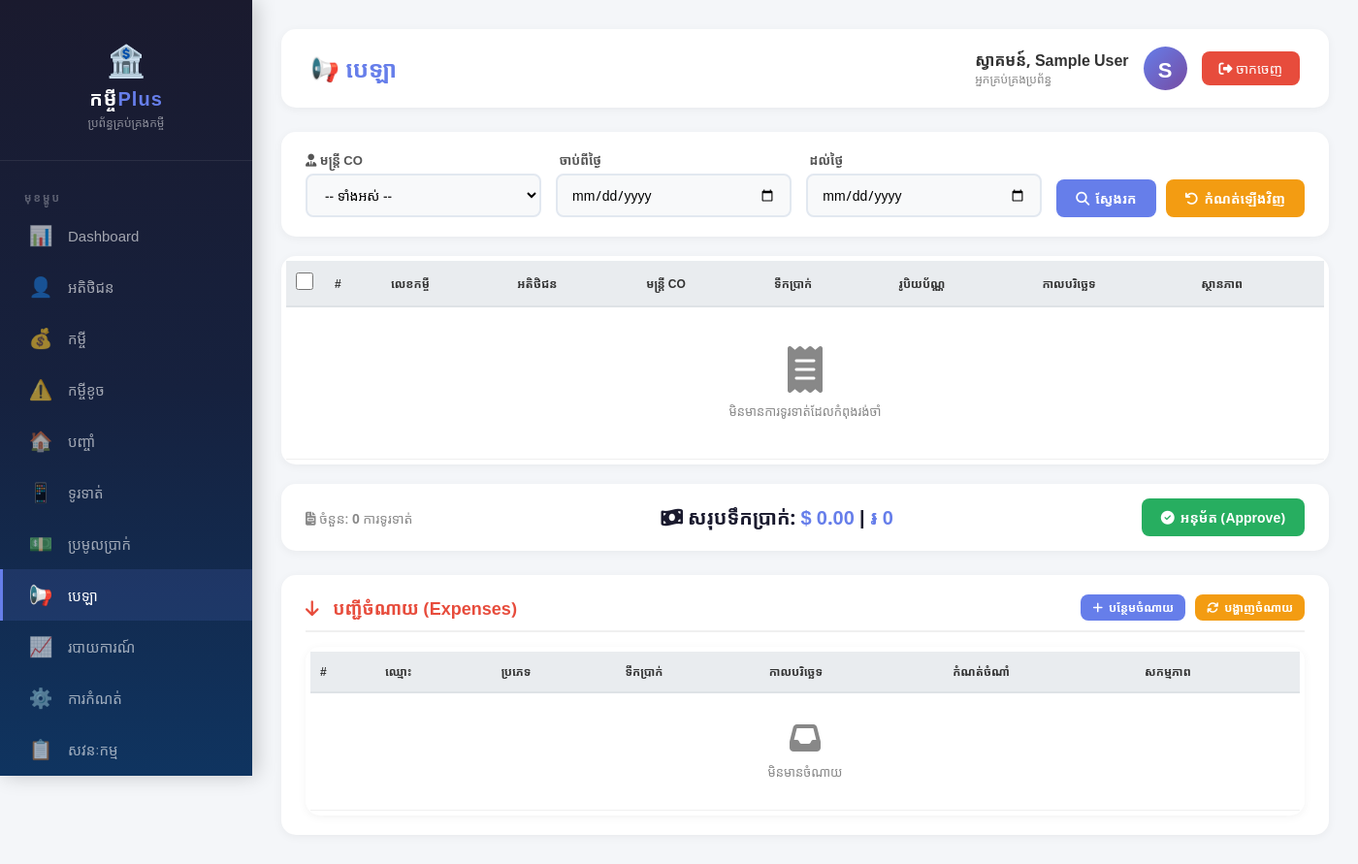
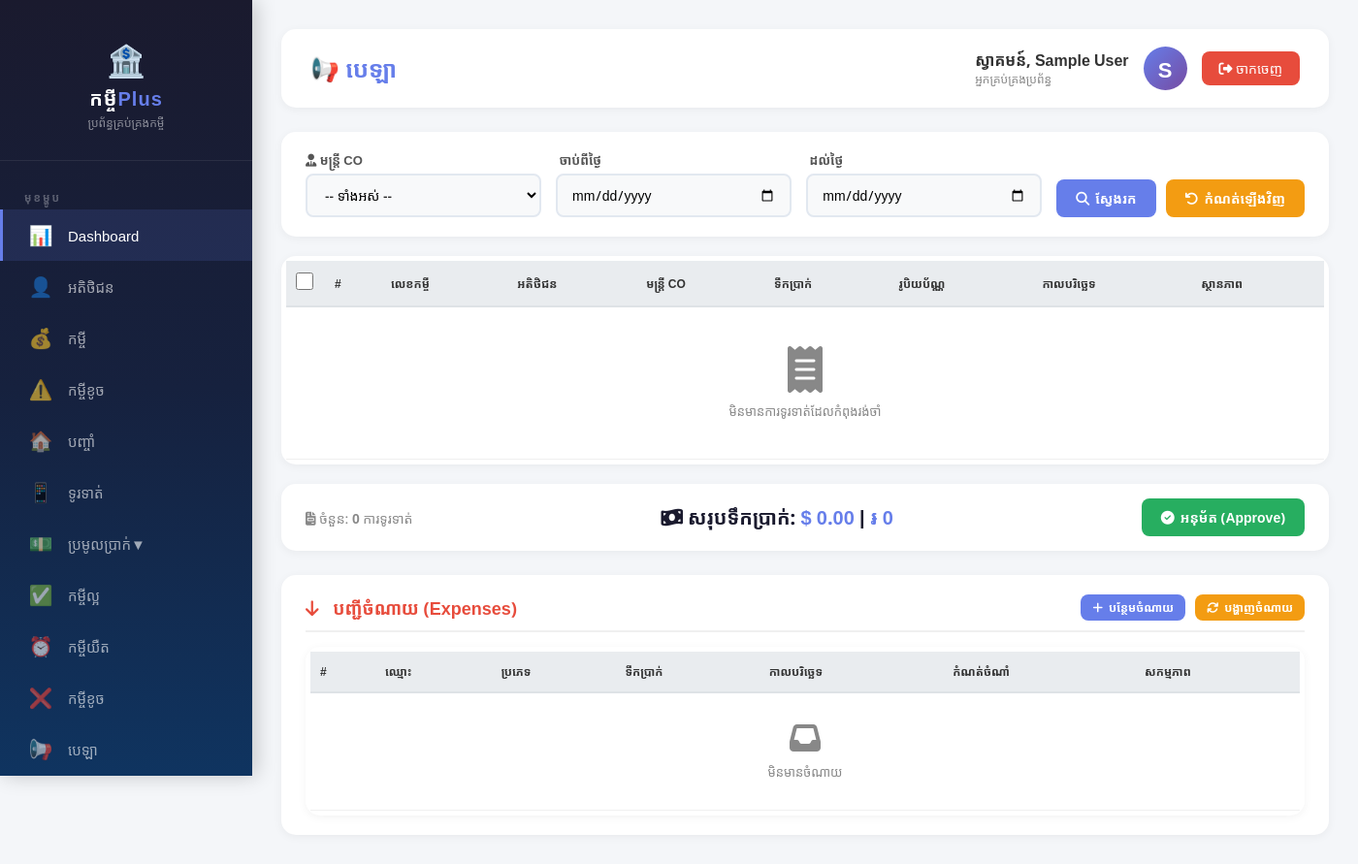
Before and after one commit to rithvannita5/loan, a Flask app: page /disbursement in a window 1400 px wide. Shown: the whole page at 97% size. Run offline with Flask 3, Linux system fonts and the light colour scheme; the visitor is signed in with stand-in values (Sample User, id 1); data that the repository does not hold is empty.

Commit message:
Update sidebar menu items and structure

```diff
--- a/templates/disbursement.html
+++ b/templates/disbursement.html
@@ -331,17 +331,16 @@
 </head>
 <body>
 
-    <!-- ===== SIDEBAR ===== -->
+   <!-- ===== SIDEBAR ===== -->
     <nav class="sidebar">
         <div class="sidebar-brand">
             <span class="logo">🏦</span>
             <h2>កម្ចី<span>Plus</span></h2>
             <p>ប្រព័ន្ធគ្រប់គ្រងកម្ចី</p>
         </div>
-
         <div class="menu-label">មុខម្ហូប</div>
 
-        <a href="/dashboard" class="menu-item">
+        <a href="/dashboard" class="menu-item active">
             <span class="icon">📊</span>
             <span>Dashboard</span>
         </a>
@@ -371,12 +370,28 @@
             <span>ទូរទាត់</span>
         </a>
 
-        <a href="/collection" class="menu-item">
+        <!-- ===== COLLECTION WITH SUBMENU ===== -->
+        <div class="menu-item" onclick="toggleCollectionSubmenu(event)">
             <span class="icon">💵</span>
             <span>ប្រមូលប្រាក់</span>
-        </a>
+            <span class="arrow" id="collectionArrow">▼</span>
+        </div>
+        <div class="submenu-container" id="collectionSubmenu">
+            <a href="/collection_good" class="menu-item submenu-item">
+                <span class="icon">✅</span>
+                <span>កម្ចីល្អ</span>
+            </a>
+            <a href="/collection_late" class="menu-item submenu-item">
+                <span class="icon">⏰</span>
+                <span>កម្ចីយឺត</span>
+            </a>
+            <a href="/collection_bad" class="menu-item submenu-item">
+                <span class="icon">❌</span>
+                <span>កម្ចីខូច</span>
+            </a>
+        </div>
 
-        <a href="/disbursement" class="menu-item active">
+        <a href="/disbursement" class="menu-item">
             <span class="icon">📢</span>
             <span>បេឡា</span>
         </a>
```
